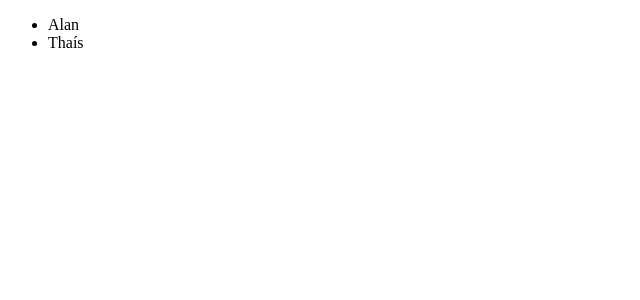
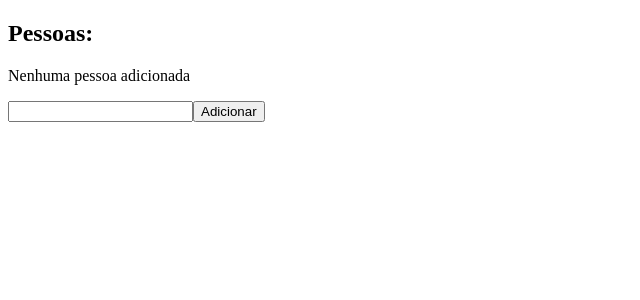
Before and after one commit to alan-ops/react-playground, a React (Create React App) app: page / in a window 1280 px wide. Shown: the top 300 px of the page, without its empty margins (0-640 px from the left). Built offline with nearby package versions, Linux system fonts and the light colour scheme.

Commit message:
Adição de pessoas à lista.

```diff
--- a/src/App.js
+++ b/src/App.js
@@ -1,8 +1,48 @@
-import React from 'react';
+import React, { Component } from 'react';
 import People from './People';
 
-const App = () => {
-  return <People list={['Alan', 'Thaís']} />;
-};
+class App extends Component {
+  constructor(props) {
+    super(props);
+
+    this.state = {
+      personList: [],
+      name: ''
+    };
+
+    // contexto do 'this' refere ao componente App
+    this.clickHandler = this.clickHandler.bind(this);
+    this.changeHandler = this.changeHandler.bind(this);
+  }
+
+  changeHandler(e) {
+    // https://reactjs.org/docs/state-and-lifecycle.html
+    this.setState({ name: e.target.value });
+  }
+
+  clickHandler() {
+    if (!this.state.name) return;
+
+    this.setState({
+      personList: [...this.state.personList, this.state.name],
+      name: ''
+    });
+  }
+
+  render() {
+    return (
+      <div>
+        <h2>Pessoas:</h2>
+        <People list={this.state.personList} />
+        <input
+          type="text"
+          onChange={this.changeHandler}
+          value={this.state.name}
+        />
+        <button onClick={this.clickHandler}>Adicionar</button>
+      </div>
+    );
+  }
+}
 
 export default App;
--- a/src/People.js
+++ b/src/People.js
@@ -1,13 +1,19 @@
 import React from 'react';
 
 const People = props => {
-  return (
-    <ul>
-      {props.list.map(person => (
-        <li key={person}>{person}</li>
-      ))}
-    </ul>
-  );
+  let people = <p>Nenhuma pessoa adicionada</p>;
+
+  if (props.list && props.list.length > 0) {
+    people = (
+      <ul>
+        {props.list.map((person, index) => (
+          <li key={index}>{person}</li>
+        ))}
+      </ul>
+    );
+  }
+
+  return <div>{people}</div>;
 };
 
 export default People;
```
